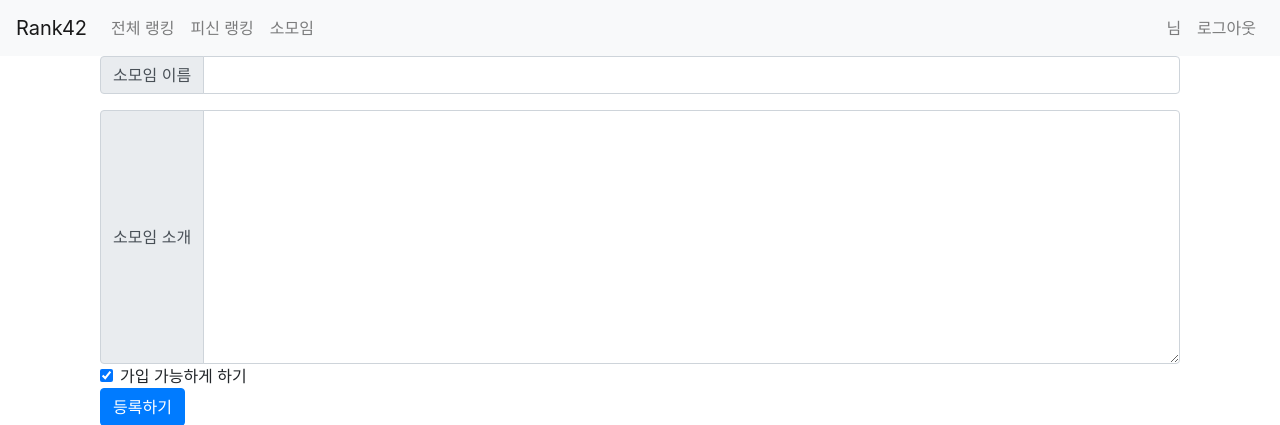
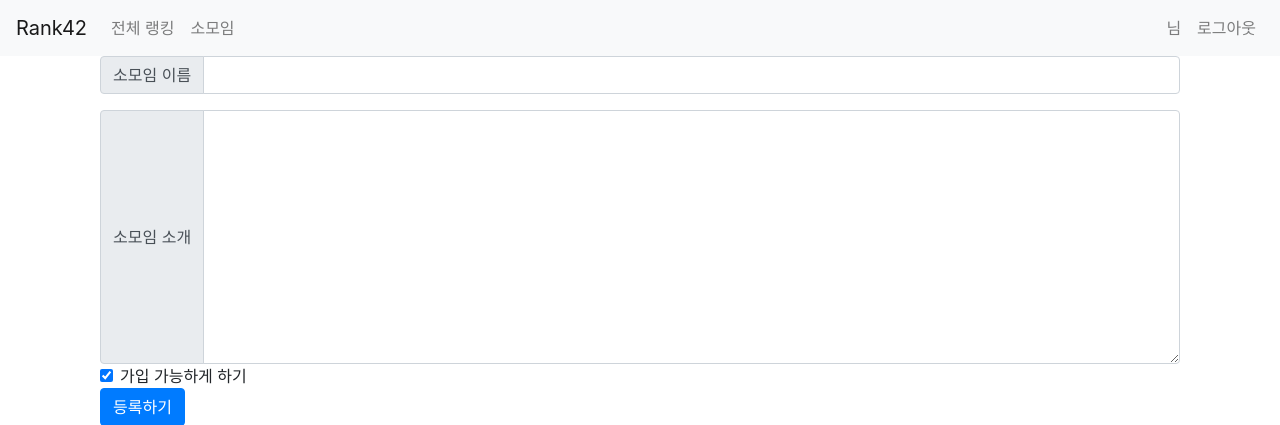
Before and after one commit to progresshans/seoul42-v1, a Django app: page /club/add/ in a window 1280 px wide. Shown: the top 425 px of the page. Run offline with Django 3.2, Linux system fonts and the light colour scheme; the visitor is signed in with stand-in values (Sample User, id 1); some libraries are stand-ins or nearby versions.

Commit message:
피신 랭킹 일시 차단

```diff
--- a/rank42/piscine/views.py
+++ b/rank42/piscine/views.py
@@ -93,7 +93,7 @@ class UpdatePiscineFtUser(SuperUserCheckMixin, View):
 		return render(request, "piscine/piscine_manage_complete.html", {"task": "피신 유저의 정보를 업데이트 했습니다."})
 
 
-class List(TemplateView):
+class List(SuperUserCheckMixin, TemplateView):
 	"""
 	Rank42의 피시너 전체 랭킹 페이지
 	"""
--- a/rank42/templates/base.html
+++ b/rank42/templates/base.html
@@ -35,9 +35,9 @@
                 <li class="nav-item">
                     <a class="nav-link" href="{% url 'list' %}">전체 랭킹</a>
                 </li>
-                <li class="nav-item">
-                    <a class="nav-link" href="{% url 'piscine_list' %}">피신 랭킹</a>
-                </li>
+{#                <li class="nav-item">#}
+{#                    <a class="nav-link" href="{% url 'piscine_list' %}">피신 랭킹</a>#}
+{#                </li>#}
                 </li>
                 <li class="nav-item">
                     <a class="nav-link" href="{% url 'club_list' %}">소모임</a>
```
